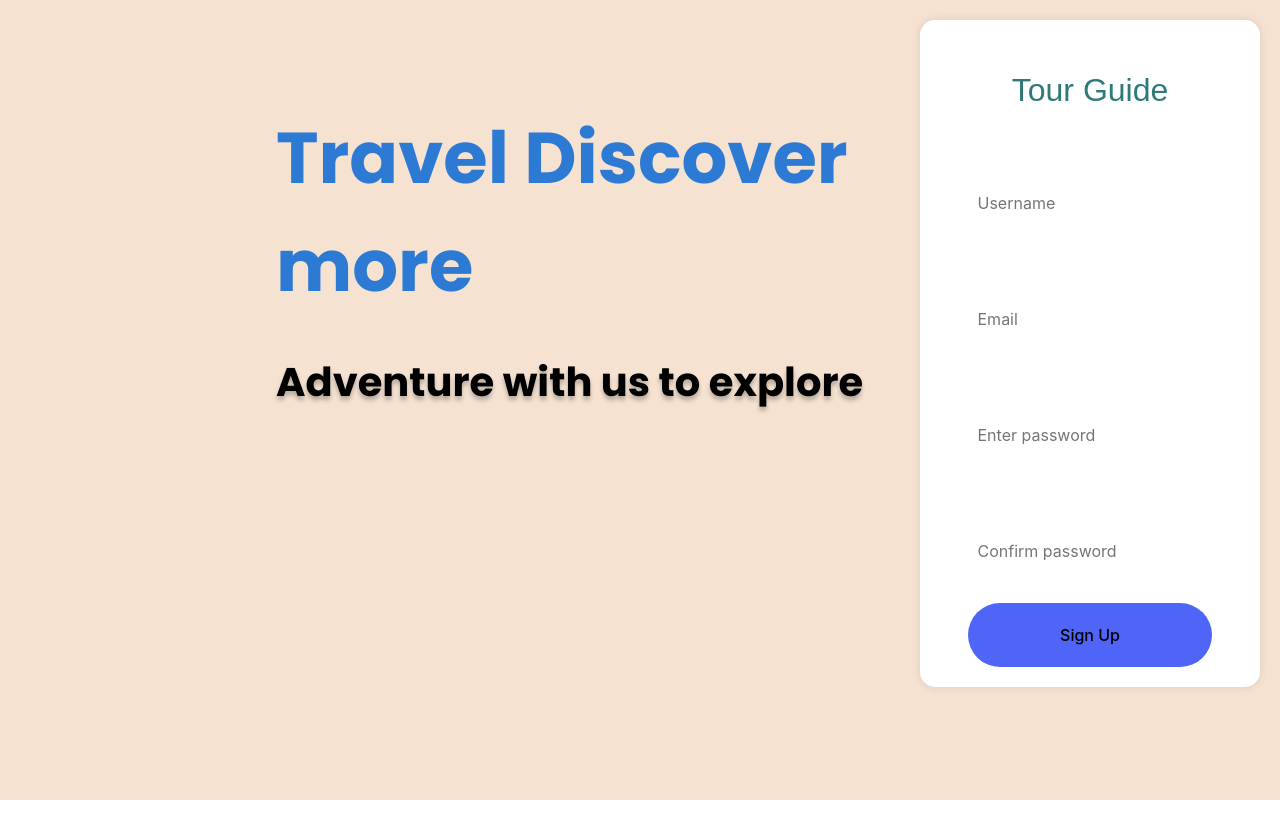
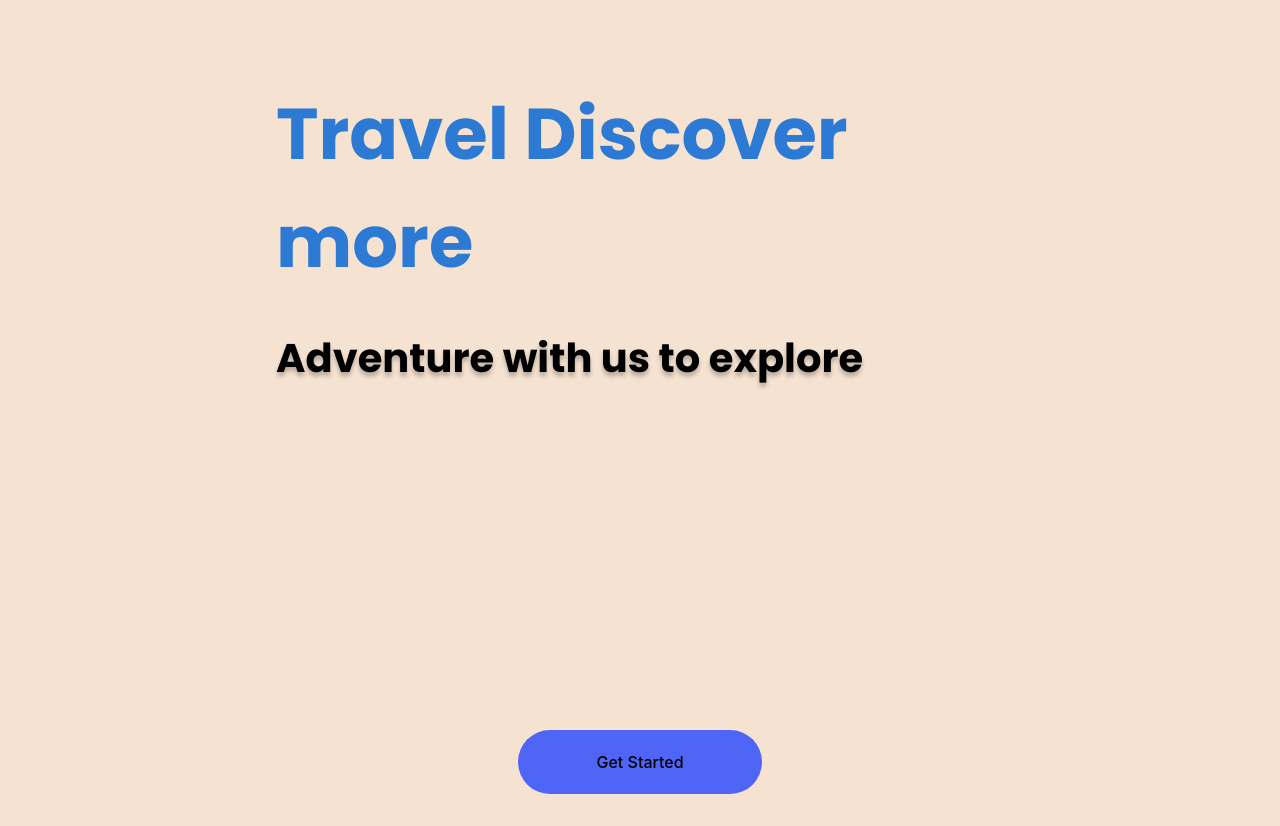
Before and after one commit to Ken104-web/Tourguide, a React (Vite) app in the folder client/: page / in a window 1280 px wide. Before the commit the page ends 800 px from the top, so only its background shows below. Built offline with nearby package versions, Linux system fonts and the light colour scheme.

Commit message:
changed navigation

```diff
--- a/client/src/App.jsx
+++ b/client/src/App.jsx
@@ -1,6 +1,7 @@
 import './App.css'
 import {Route, Routes} from "react-router-dom";
 import LandingPage from './component/landingpage';
+import SignupForm from './component/sign';
 
 function App() {
 
@@ -9,7 +10,7 @@ function App() {
       <div>
         <Routes>
           <Route exact path="/" element= {<LandingPage />}/>
-
+          <Route exact path ="login" element ={<SignupForm />}/>
         </Routes>
        </div>
     </>
--- a/client/src/component/landingpage.jsx
+++ b/client/src/component/landingpage.jsx
@@ -1,6 +1,6 @@
 import React from "react";
 import './landingpage.css';
-import LoginForm from './sign';
+import GetStrarted from "./start";
 
 function LandingPage(){
     return(
@@ -10,8 +10,9 @@ function LandingPage(){
                 <h1> Travel Discover more</h1>
                 <p>Adventure with us to explore</p>
                 </div>
+
        </div>
-       < LoginForm />
+       <GetStrarted />
         </>
     )
 }
--- a/client/src/component/sign.css
+++ b/client/src/component/sign.css
@@ -1,13 +1,13 @@
-
 .form-container {
     position: fixed;
-    top: 20px;
-    right: 20px;
-    width: 300px;
+    top: 50%;
+    left: 50%;
+    transform: translate(-50%, -50%);
+    width: 390px;
     height: auto;
     background-color: #FFF;
     padding: 20px;
-    border-radius: 15px;
+    border-radius: 32px;
     box-shadow: 0 0 10px rgba(0, 0, 0, 0.1);
   }
 
--- /dev/null
+++ b/client/src/component/start.css
@@ -0,0 +1,8 @@
+.start button {
+    width: 244px;
+    height: 64px;
+    margin-top: 10px;
+    background-color: #4e65f7;
+    padding: 0.75rem 1rem;
+    border-radius: 32px;
+  }
--- /dev/null
+++ b/client/src/component/start.jsx
@@ -0,0 +1,24 @@
+import React from "react";
+import { useNavigate } from "react-router-dom";
+import LoginForm from './sign';
+import "./start.css";
+
+function GetStarted() {
+  const navigate = useNavigate();
+
+  const handleGetStartedClick = () => {
+    navigate('/login');
+  };
+
+  return (
+    <div className="start">
+      <button type="button" onClick={handleGetStartedClick}>
+        Get Started
+      </button>
+      {/* LoginForm component */}
+      {/* <LoginForm /> */}
+    </div>
+  );
+}
+
+export default GetStarted;
```
